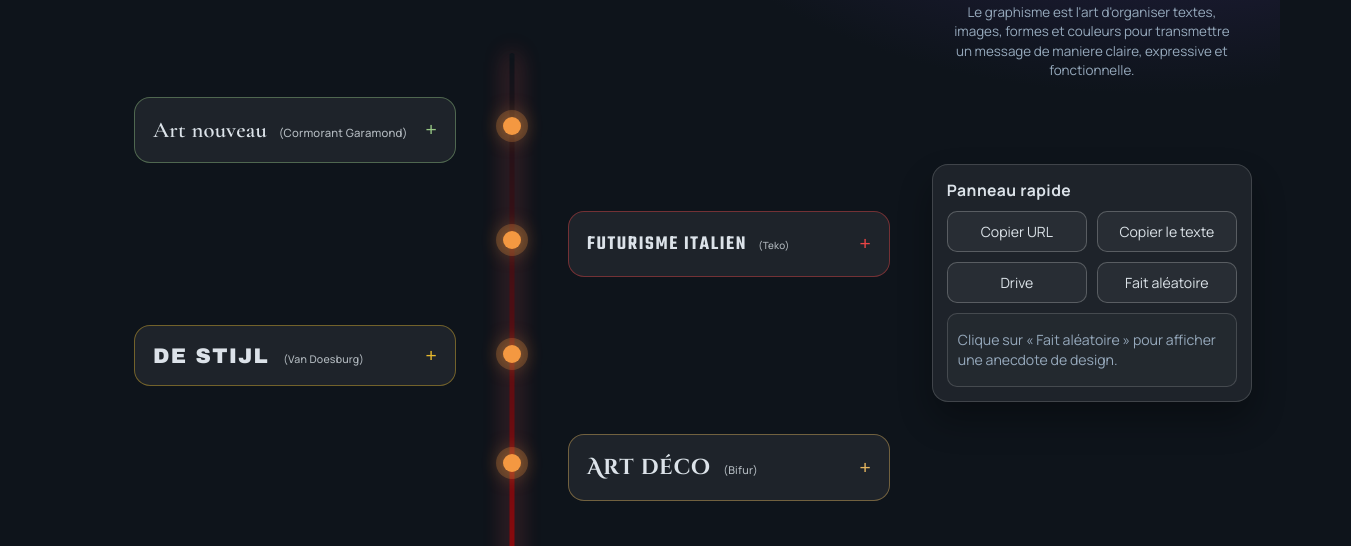
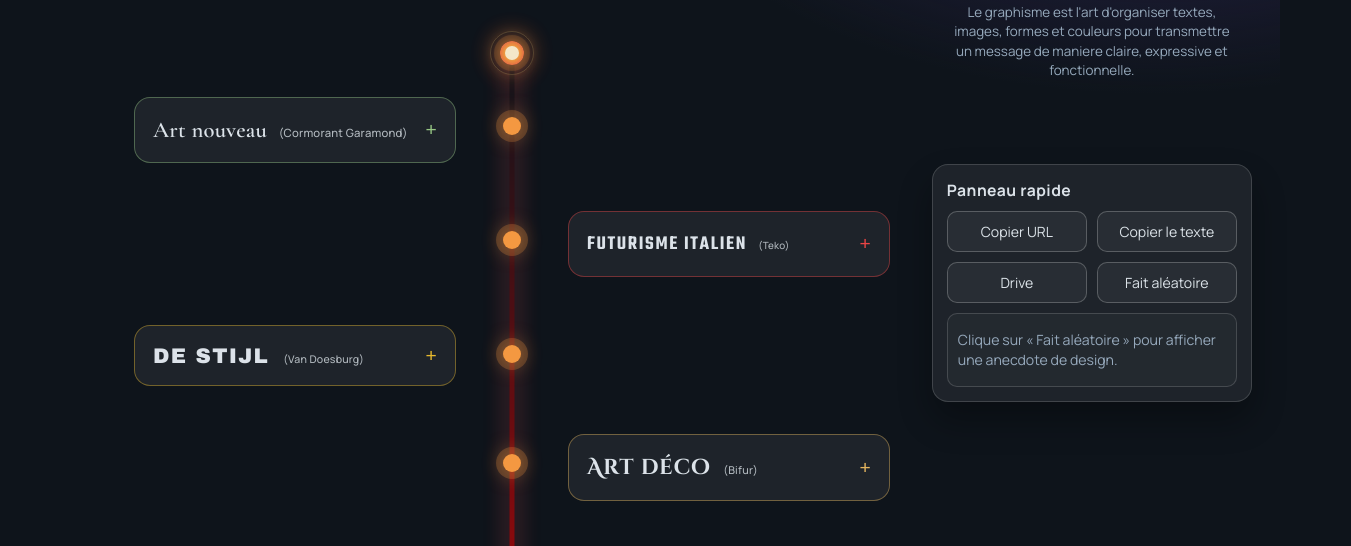
Before and after one commit to Nyuho-o/FriseDesign, a plain HTML site: page index.html in a window 1280 px wide. Shown: the part 236-782 px from the top of the page, 1351 px wide, since content can reach past the window. Drawn offline with nearby package versions, Linux system fonts and the light colour scheme; a web font is replaced by a local one.

Commit message:
Add visible timeline date indicator

```diff
--- a/index.html
+++ b/index.html
@@ -38,6 +38,8 @@
     </div>
     <p class="fact-box" id="fact-box">Clique sur « Fait aléatoire » pour afficher une anecdote de design.</p>
   </aside>
+
+  <div class="timeline-indicator" id="timeline-indicator" aria-hidden="true"></div>
 
   <main class="timeline">
     <article class="event" data-theme="art-nouveau" data-wiki="https://fr.wikipedia.org/wiki/Art_nouveau">
--- a/script.js
+++ b/script.js
@@ -2,6 +2,7 @@
     const timeline = document.querySelector(".timeline");
     const mainTitle = document.querySelector(".hero h1");
     const timelineDate = document.getElementById("timeline-date");
+    const timelineIndicator = document.getElementById("timeline-indicator");
 
     const toMs = (timeValue) => {
       if (!timeValue) return 0;
@@ -43,6 +44,18 @@
         timelineYearStart + (timelineYearEnd - timelineYearStart) * scrollProgress
       );
       timelineDate.textContent = String(currentYear || timelineYearStart);
+
+      if (timeline && timelineIndicator) {
+        const timelineRect = timeline.getBoundingClientRect();
+        const isTimelineVisible = timelineRect.bottom > 0 && timelineRect.top < window.innerHeight;
+        const clampedProgress = Math.min(Math.max(scrollProgress, 0), 1);
+        const isMobile = window.innerWidth <= 860;
+        const indicatorLeft = isMobile ? timelineRect.left + 16 : timelineRect.left + (timelineRect.width / 2);
+        const indicatorTop = timelineRect.top + (timelineRect.height * clampedProgress);
+        timelineIndicator.style.left = `${indicatorLeft}px`;
+        timelineIndicator.style.top = `${indicatorTop}px`;
+        timelineIndicator.classList.toggle("is-visible", isTimelineVisible);
+      }
     };
 
     updateTimelineDate();
--- a/styles.css
+++ b/styles.css
@@ -300,6 +300,51 @@
       background: linear-gradient(180deg, transparent, var(--line), transparent);
       box-shadow: 0 0 24px var(--glow-main);
       animation: lineSpinIn var(--line-spin-duration) ease-out both, linePulse 2.6s ease-in-out var(--line-spin-duration) infinite;
+    }
+
+    .timeline-indicator {
+      position: fixed;
+      left: -100px;
+      top: -100px;
+      width: 24px;
+      height: 24px;
+      border-radius: 999px;
+      transform: translate(-50%, -50%);
+      z-index: 1300;
+      pointer-events: none;
+      background:
+        radial-gradient(circle, rgba(255, 214, 120, 1) 0%, rgba(255, 159, 67, 0.96) 46%, rgba(255, 80, 80, 0.92) 100%);
+      box-shadow:
+        0 0 0 6px rgba(255, 159, 67, 0.16),
+        0 0 18px rgba(255, 159, 67, 0.86),
+        0 0 34px rgba(255, 80, 80, 0.46);
+      transition: left 120ms linear, top 120ms linear, box-shadow 220ms ease, background 220ms ease, opacity 180ms ease;
+      opacity: 0;
+    }
+
+    .timeline-indicator.is-visible {
+      opacity: 1;
+    }
+
+    .timeline-indicator::before {
+      content: "";
+      position: absolute;
+      inset: 5px;
+      border-radius: inherit;
+      background: rgba(255, 244, 214, 0.96);
+    }
+
+    .timeline-indicator::after {
+      content: "";
+      position: absolute;
+      left: 50%;
+      top: 50%;
+      width: 42px;
+      height: 42px;
+      border-radius: 999px;
+      transform: translate(-50%, -50%);
+      border: 1px solid rgba(255, 214, 120, 0.22);
+      box-shadow: 0 0 24px rgba(255, 159, 67, 0.22);
     }
 
     .event {
```
